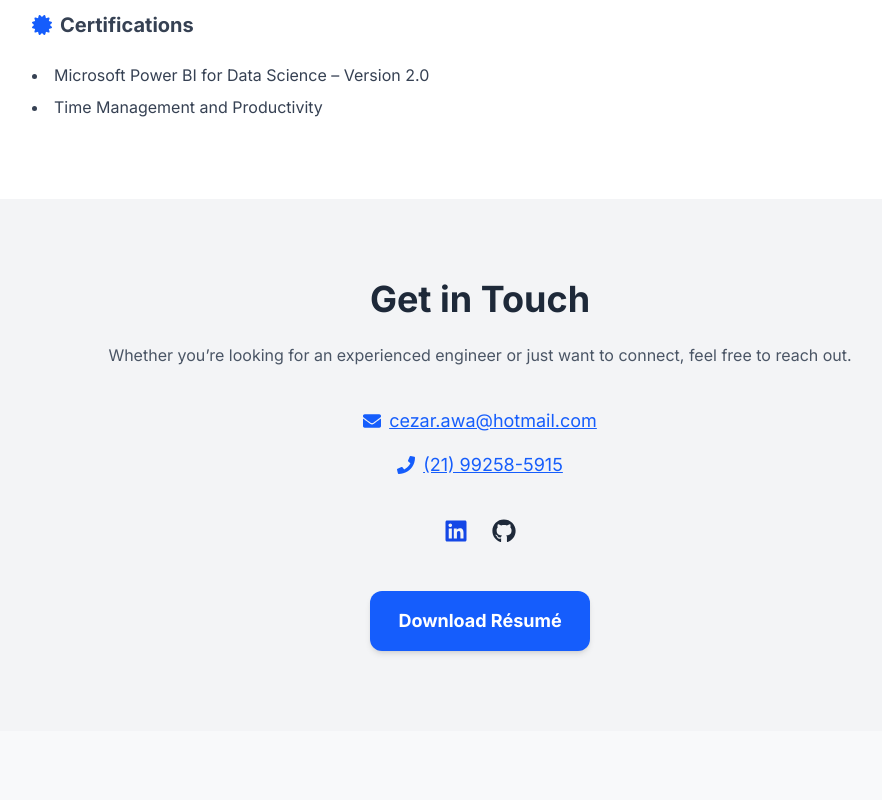
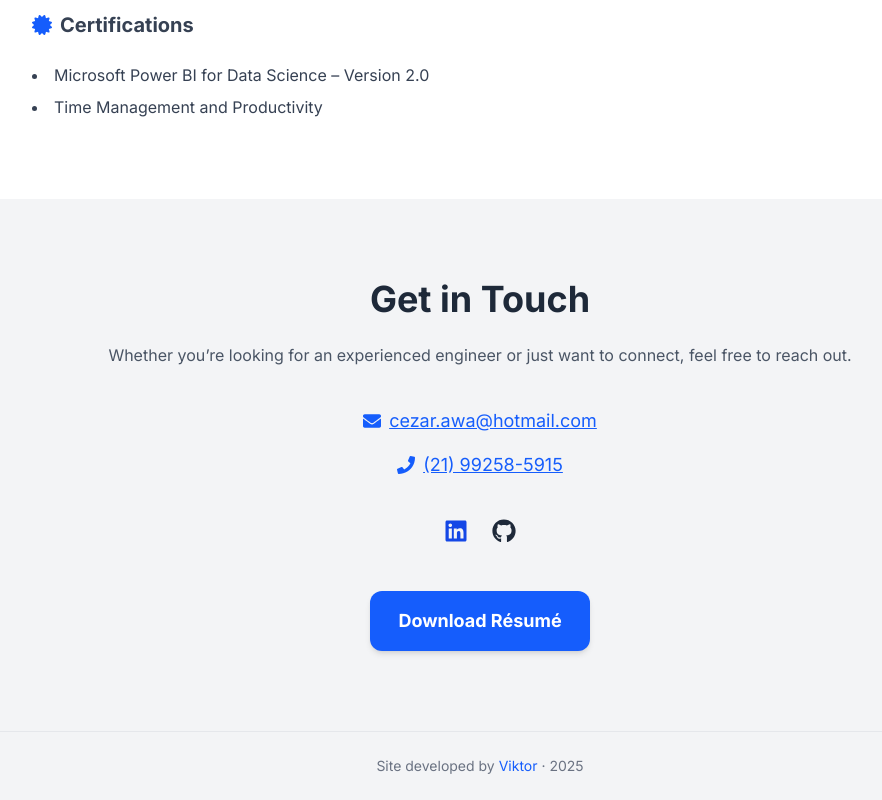
Before and after one commit to vkaraujo/cezar-grid, a React (Vite) app: page / in a window 1280 px wide. Shown: the part 3345-4145 px from the top of the page, without its empty margins (160-1042 px from the left). Before the commit the page ends 4076 px from the top, so only its background shows below. Built offline with nearby package versions, Linux system fonts and the light colour scheme.

Commit message:
Footer added

```diff
--- a/src/App.jsx
+++ b/src/App.jsx
@@ -6,6 +6,7 @@ import Education from './components/Education'
 import Contact from './components/Contact'
 import Navbar from './components/Navbar/Navbar'
 import ScrollToTop from './components/ScrollToTop'
+import Footer from './components/Footer';
 
 export default function App() {
   return (
@@ -18,6 +19,7 @@ export default function App() {
       <Education />
       <Contact />
       <ScrollToTop />
+      <Footer />
     </>
   );
 }
--- /dev/null
+++ b/src/components/Footer.jsx
@@ -0,0 +1,22 @@
+import { useTranslation } from 'react-i18next';
+
+export default function Footer() {
+  const { t } = useTranslation();
+
+  return (
+    <footer className="bg-gray-100 border-t border-gray-200 py-6 text-center text-sm text-gray-500">
+      <p>
+        {t('footer.builtBy')}{' '}
+        <a
+          href="https://github.com/vkaraujo"
+          target="_blank"
+          rel="noopener noreferrer"
+          className="text-blue-600 hover:underline"
+        >
+          Viktor
+        </a>{' '}
+        · 2025
+      </p>
+    </footer>
+  );
+}
--- a/src/locales/en/translation.json
+++ b/src/locales/en/translation.json
@@ -91,5 +91,8 @@
     "title": "Get in Touch",
     "subtitle": "Whether you’re looking for an experienced engineer or just want to connect, feel free to reach out.",
     "download": "Download Résumé"
+  },
+  "footer": {
+    "builtBy": "Site developed by"
   }
 }
--- a/src/locales/pt/translation.json
+++ b/src/locales/pt/translation.json
@@ -91,5 +91,8 @@
     "title": "Entre em Contato",
     "subtitle": "Se você está procurando um engenheiro experiente ou apenas quer se conectar, fique à vontade para entrar em contato.",
     "download": "Baixar Currículo"
+  },
+  "footer": {
+    "builtBy": "Site desenvolvido por"
   }
 }
```
